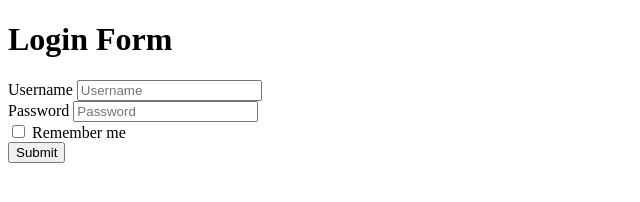
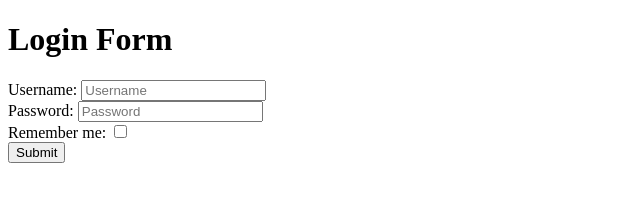
Before and after one commit to acciojob/remember-me-login-form-dnyaneshwarwagh0072, a website: page main.html in a window 1280 px wide. Shown: the full height of the page, 0-640 px from the left. Drawn offline with Linux system fonts and the light colour scheme.

Commit message:
created a submission

```diff
--- a/main.html
+++ b/main.html
@@ -9,14 +9,14 @@
 <body>
 	<h1>Login Form</h1>
     <form id="login-form">
-        <label for="username">Username</label>
+        <label for="username">Username:</label>
         <input type="text" id="username" placeholder="Username">
 		<br>
-        <label for="password">Password</label>
+        <label for="password">Password:</label>
         <input type="password" id="password" placeholder="Password">
 		<br>
+        <label for="checkbox">Remember me:</label>
         <input type="checkbox" id="checkbox">
-        <label for="checkbox">Remember me</label>
 		<br>
         <input type="submit" id="submit" value="Submit">
 		<br>
```
